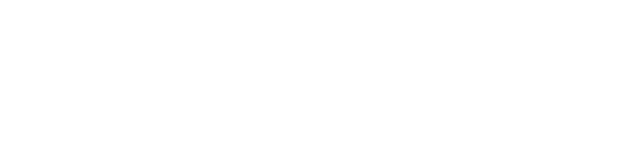
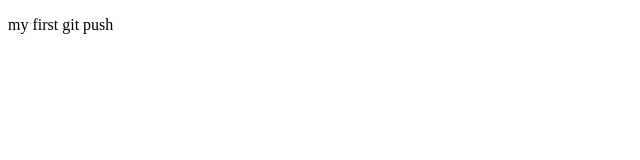
Before and after one commit to jhriyaz/my-first-github-repo, a plain HTML site: page index.html in a window 1280 px wide. Shown: the whole page, without its empty margins (0-640 px from the left). Drawn offline with Linux system fonts and the light colour scheme.

Commit message:
added some folders and a style file

```diff
--- a/index.html
+++ b/index.html
@@ -6,6 +6,10 @@
     <title>my first ever git repo</title>
 </head>
 <body>
-
+    <div>
+        <p>
+            my first git push
+        </p>
+    </div>
 </body>
 </html>
```
Also changed, not shown: styles/mainstyle.css (added).
